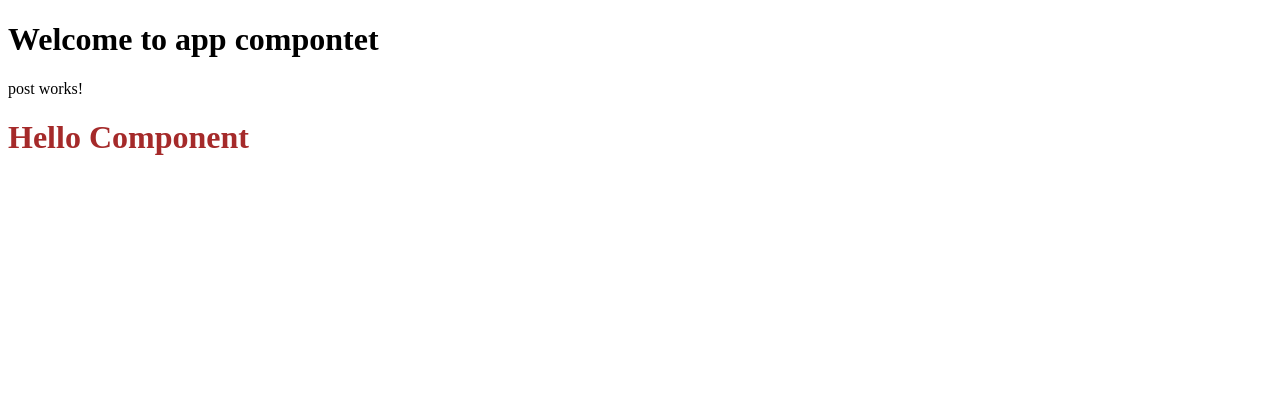
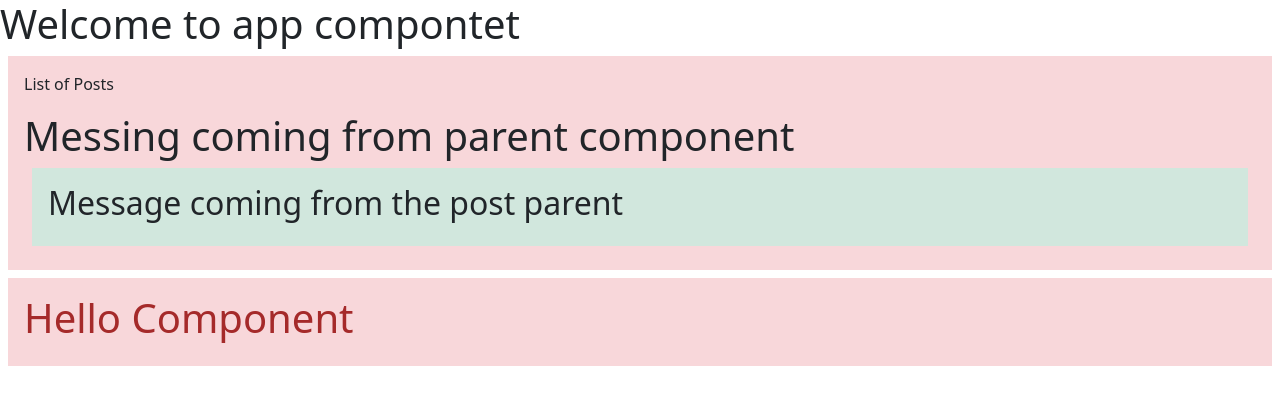
Before and after one commit to shameedshamee/weGrow.github.io, an Angular app: page / in a window 1280 px wide. Shown: the top 404 px of the page. Built offline with nearby package versions, Linux system fonts and the light colour scheme.

Commit message:
updates on 30/05/24 which is on data binding

```diff
--- a/angular.json
+++ b/angular.json
@@ -25,9 +25,12 @@
               "src/assets"
             ],
             "styles": [
+              "node_modules/bootstrap/dist/css/bootstrap.min.css",
               "src/styles.css"
             ],
-            "scripts": [],
+            "scripts": [
+              "node_modules/bootstrap/dist/js/bootstrap.bundle.min.js"
+            ],
             "server": "src/main.server.ts",
             "prerender": true,
             "ssr": {
--- a/package.json
+++ b/package.json
@@ -21,6 +21,7 @@
     "@angular/platform-server": "^17.3.0",
     "@angular/router": "^17.3.0",
     "@angular/ssr": "^17.3.7",
+    "bootstrap": "^5.3.3",
     "express": "^4.18.2",
     "rxjs": "~7.8.0",
     "tslib": "^2.3.0",
--- a/src/app/app.component.html
+++ b/src/app/app.component.html
@@ -7,8 +7,9 @@
 <!-- * * * * * * * to get started with your project! * * * * * * * -->
 <!-- * * * * * * * * * * * * * * * * * * * * * * * * * * * * * * * -->
 <h1>Welcome to app compontet</h1>
-<app-post></app-post>
+<app-post [fromParent]="parentMessage"></app-post>
 <app-navbarbasic></app-navbarbasic>
+
 <!-- * * * * * * * * * * * * * * * * * * * * * * * * * * * * * * * * -->
 <!-- * * * * * * * * * * * The content above * * * * * * * * * * * * -->
 <!-- * * * * * * * * * * is only a placeholder * * * * * * * * * * * -->
--- a/src/app/app.component.ts
+++ b/src/app/app.component.ts
@@ -2,13 +2,15 @@ import { Component } from '@angular/core';
 import { RouterOutlet } from '@angular/router';
 import { PostComponent } from "./post/post.component";
 import { NavbarbasicComponent } from "./navbarbasic/navbarbasic.component";
+import { PostListComponent } from './post-list/post-list.component';
 @Component({
     selector: 'app-root',
     standalone: true,
     templateUrl: './app.component.html',
     styleUrl: './app.component.css',
-    imports: [RouterOutlet, PostComponent, NavbarbasicComponent]
+    imports: [RouterOutlet, PostComponent, NavbarbasicComponent, PostListComponent]
 })
 export class AppComponent {
   title = 'my-angular-app';
+  parentMessage: string = "Messing coming from parent component"
 }
--- a/src/app/navbarbasic/navbarbasic.component.html
+++ b/src/app/navbarbasic/navbarbasic.component.html
@@ -1,2 +1,3 @@
-
-<h1>Hello Component</h1>
+<div class="bg-danger-subtle text-dark p-3 m-2">
+    <h1>Hello Component</h1>
+</div>
--- /dev/null
+++ b/src/app/post-list/post-list.component.html
@@ -0,0 +1,3 @@
+<div class="bg-success-subtle text-dark p-3 m-2">
+    <h2>{{fromPostParent}}</h2>
+</div>
--- a/src/app/post/post.component.html
+++ b/src/app/post/post.component.html
@@ -1 +1,8 @@
-<p>post works!</p>
+<div class="bg-danger-subtle text-dark p-3 m-2">
+    <p>
+        {{title}}
+    </p>
+    <h1> {{fromParent}} </h1>
+
+    <app-post-list [fromPostParent] = "postParentMessage" ></app-post-list>
+</div>
--- a/src/app/post/post.component.ts
+++ b/src/app/post/post.component.ts
@@ -1,13 +1,19 @@
-import { Component, OnInit } from '@angular/core';
-
+import { Component, OnInit, Input } from '@angular/core';
+import { PostListComponent } from '../post-list/post-list.component';
 @Component({
   selector: 'app-post',
   standalone: true,
-  imports: [],
   templateUrl: './post.component.html',
-  styleUrl: './post.component.css'
+  styleUrl: './post.component.css',
+  imports: [PostListComponent],
 })
 export class PostComponent implements OnInit {
+
+  title:string = "List of Posts"
+  massagePost:string = "Transfer data throw Data Binding and components relations"
+
+  postParentMessage:string = "Message coming from the post parent"
+  @Input() fromParent!: string ;
 
   constructor(){}
 
```
Also changed, not shown: src/app/post-list/post-list.component.ts (added, +12 -0 lines), src/app/post-list/post-list.component.css (added), 2 other files (tests, documents, lock files or other folders).
